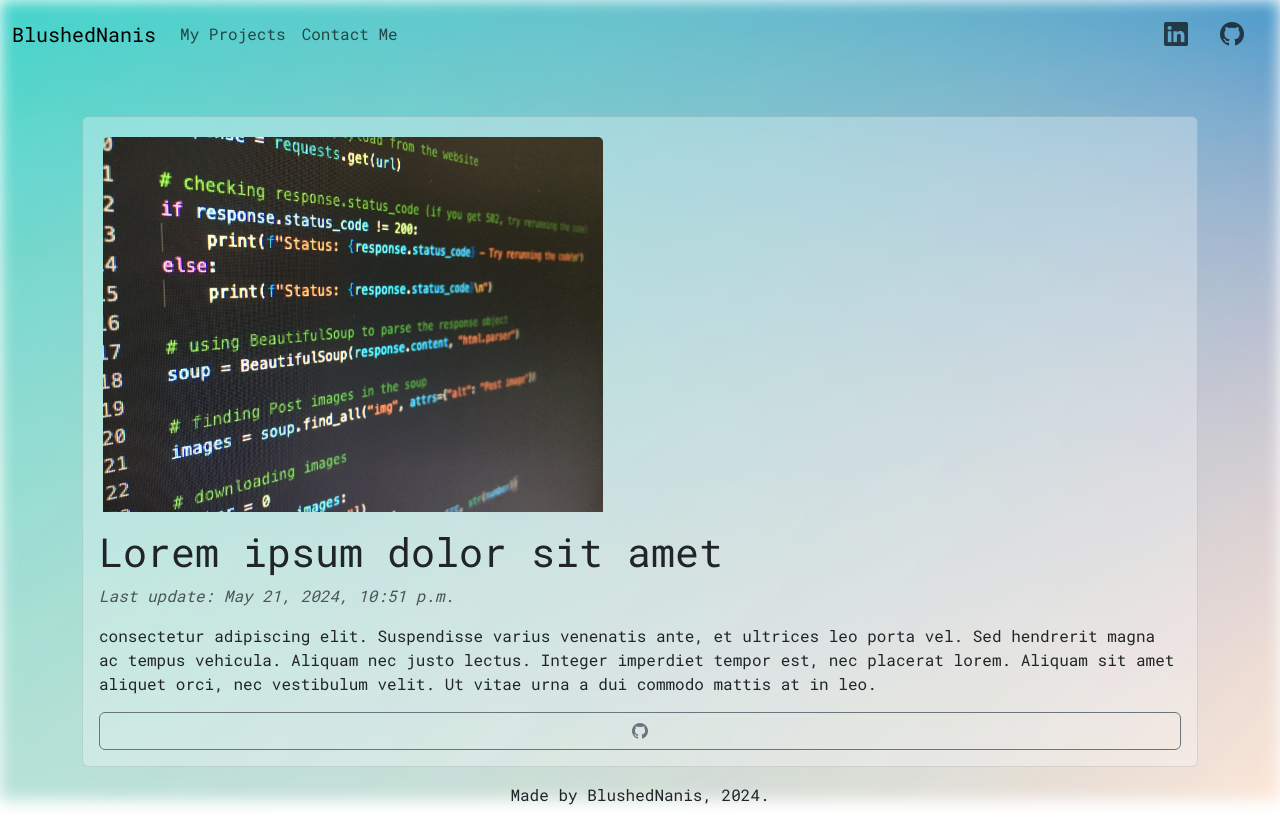
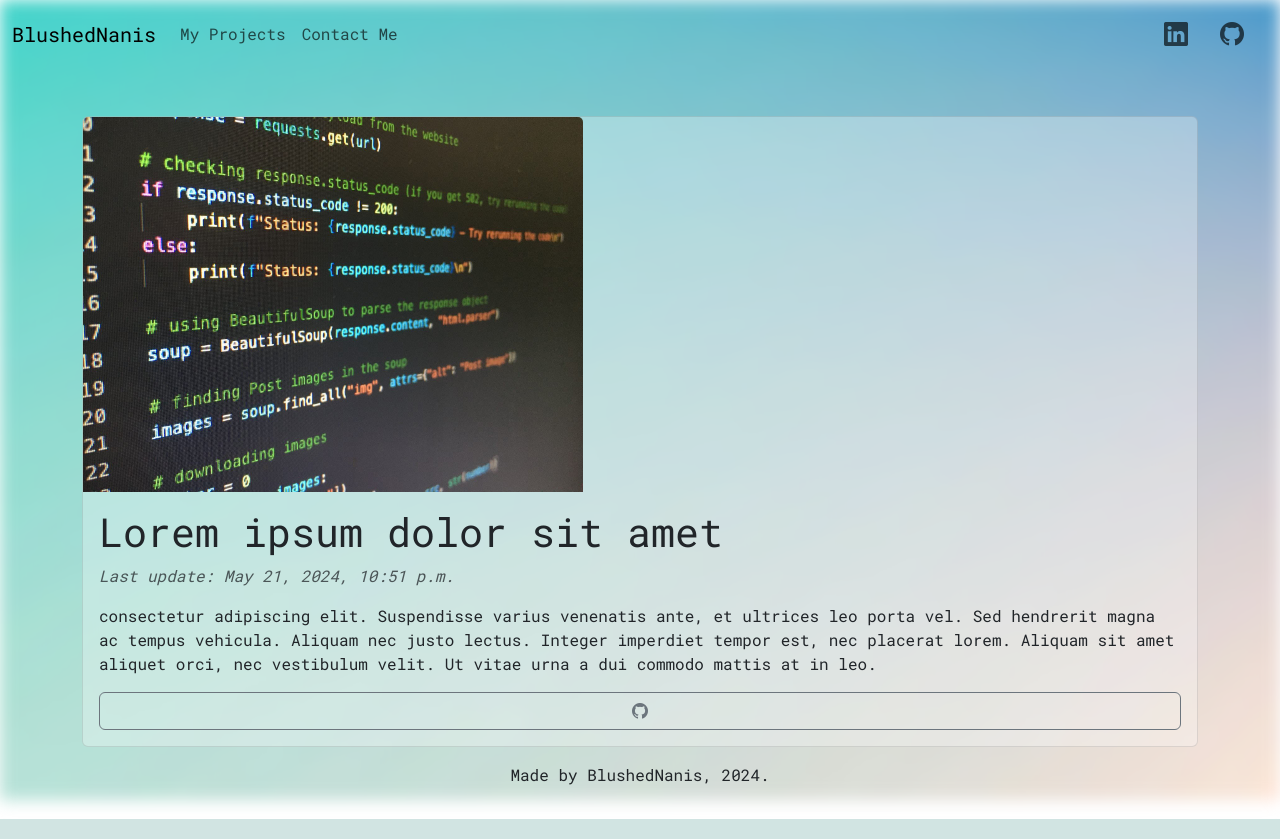
Before and after one commit to BlushedNanis/Showcase-webapp, a Django app: page /project/1/ in a window 1280 px wide. Run offline with Django 4.2, Linux system fonts and the light colour scheme; data comes from the database, SQL or seed files in the repository.

Commit message:
Removed image margines

```diff
--- a/showcase/templates/project_detail.html
+++ b/showcase/templates/project_detail.html
@@ -6,7 +6,7 @@
     <div class="row justify-content-center">
         <div class="col-md-15">
             <div class="card" style="background-color: rgba(255, 255, 255, 0.3); border: 1px solid rgba(0, 0, 0, 0.1);">
-                <img src="{% static project.img_static_path %}" alt="{{ project.title }}" class="card-img-top" style="max-width: 500px; margin-top: 20px; margin-left: 20px;">
+                <img src="{% static project.img_static_path %}" alt="{{ project.title }}" class="card-img-top" style="max-width: 500px;">
                 <div class="card-body text-start">
                     <h1 class="card-title">{{ project.title }}</h1>
                     <p class="card-text text-muted fst-italic">Last update: {{ project.updated_date }}</p>
```
